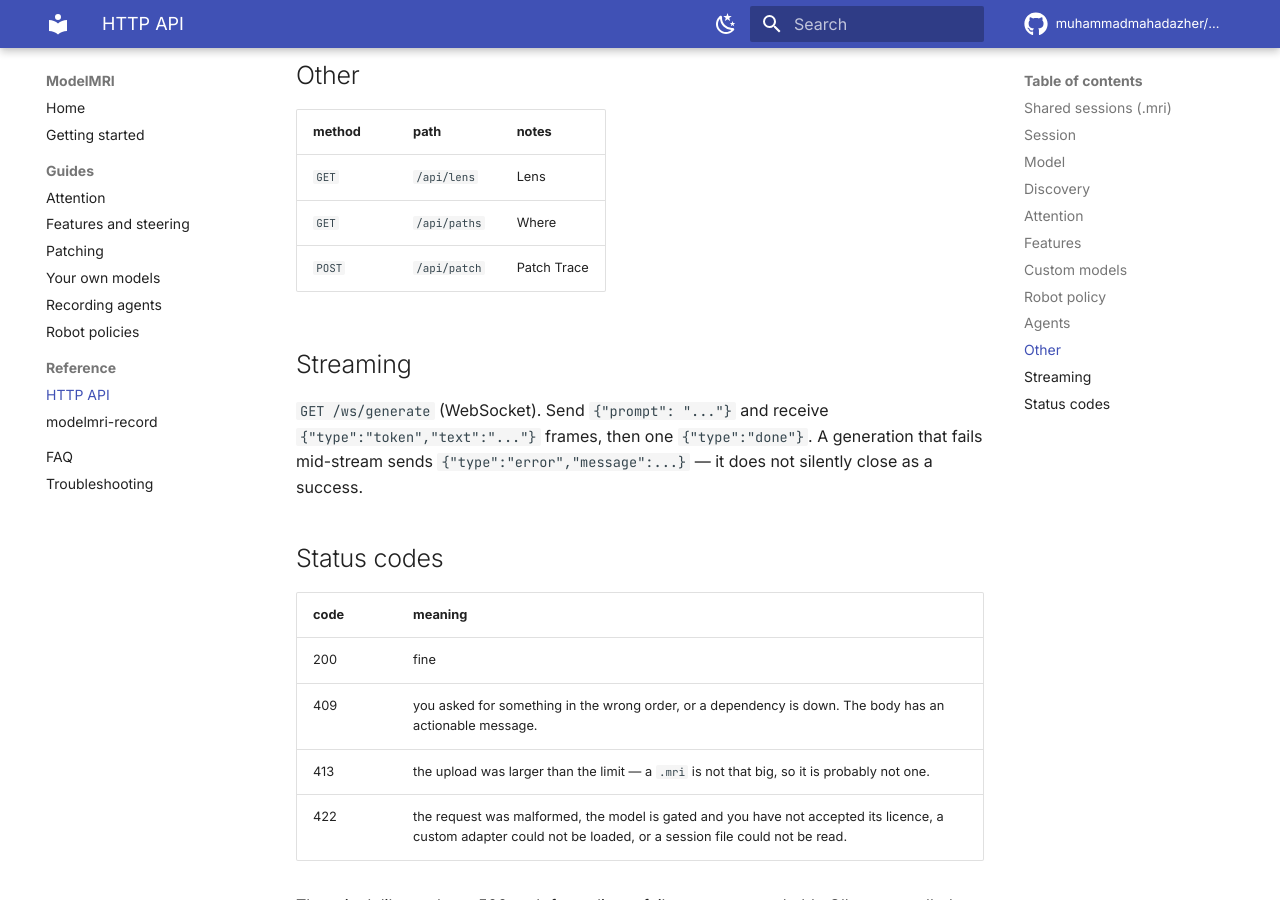
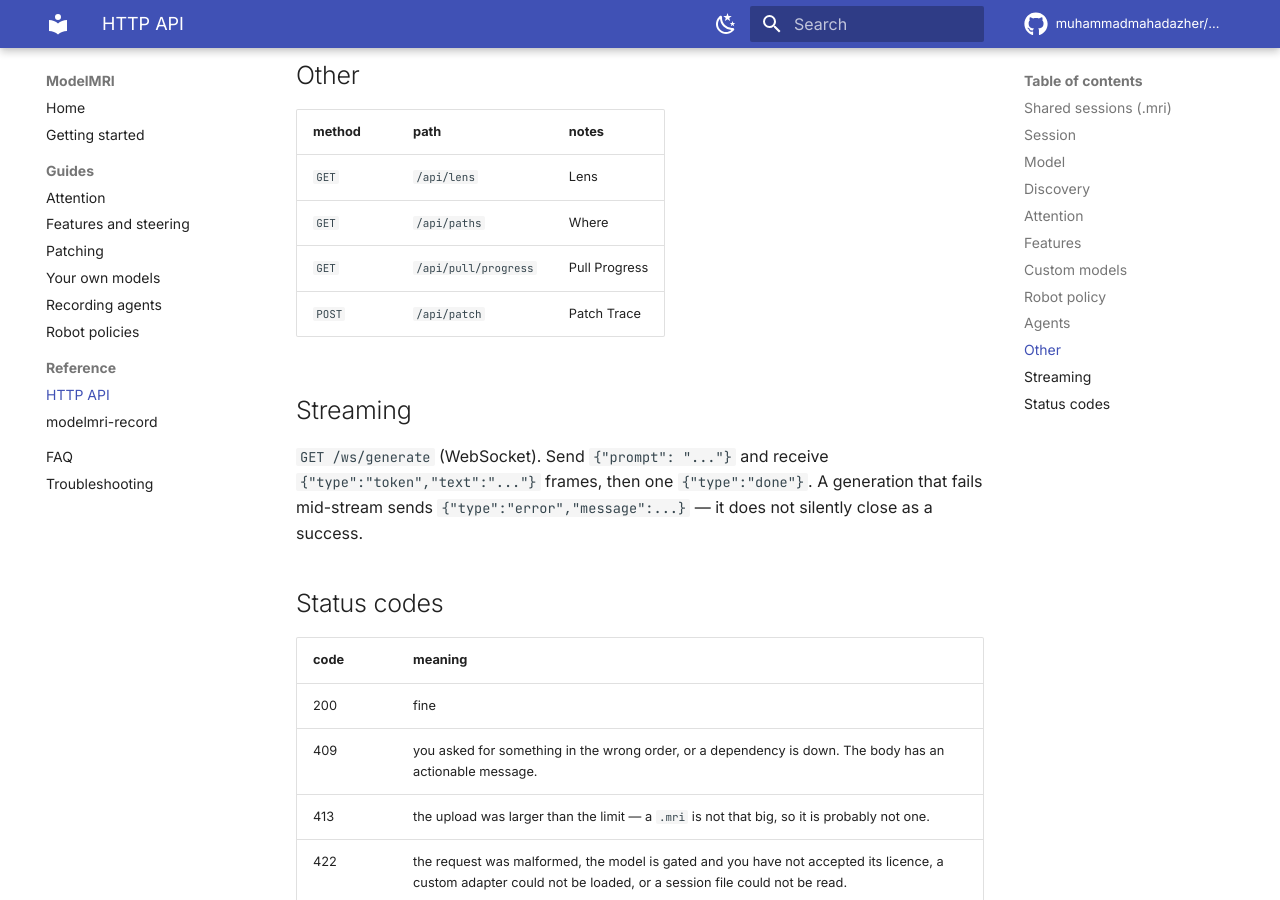
Before and after one commit to muhammadmahadazher/ModelMRI, an MkDocs documentation site: the page built from docs/reference/api.md, in a window 1280 px wide and 900 px high, scrolled down 4204 px. Built offline with MkDocs 1.6.1 and Material for MkDocs 9.7.7, drawn with Linux system fonts in a browser that asks for light colours; comment, search, counter and statistics services are not loaded.

Commit message:
docs: the API reference lists /api/pull/progress
CI's "The API reference still describes the API" gate caught a route I added
without regenerating. That gate is the whole point of a generated reference,
and it did its job.

Regenerating also surfaced a nice piece of defence in the generator itself: run
from a shell with an older modelmri installed and it refuses, names the version
it found, and prints the two ways to run it against the checkout instead of
quietly documenting somebody else's routes.

Co-Authored-By: Claude Opus 5 <noreply@anthropic.com>

```diff
--- a/docs/reference/api.md
+++ b/docs/reference/api.md
@@ -127,6 +127,7 @@ Base URL: `http://127.0.0.1:5900`. Interactive docs: `/docs`.
 |---|---|---|
 | `GET` | `/api/lens` | Lens |
 | `GET` | `/api/paths` | Where |
+| `GET` | `/api/pull/progress` | Pull Progress |
 | `POST` | `/api/patch` | Patch Trace |
 
 ## Streaming
```
